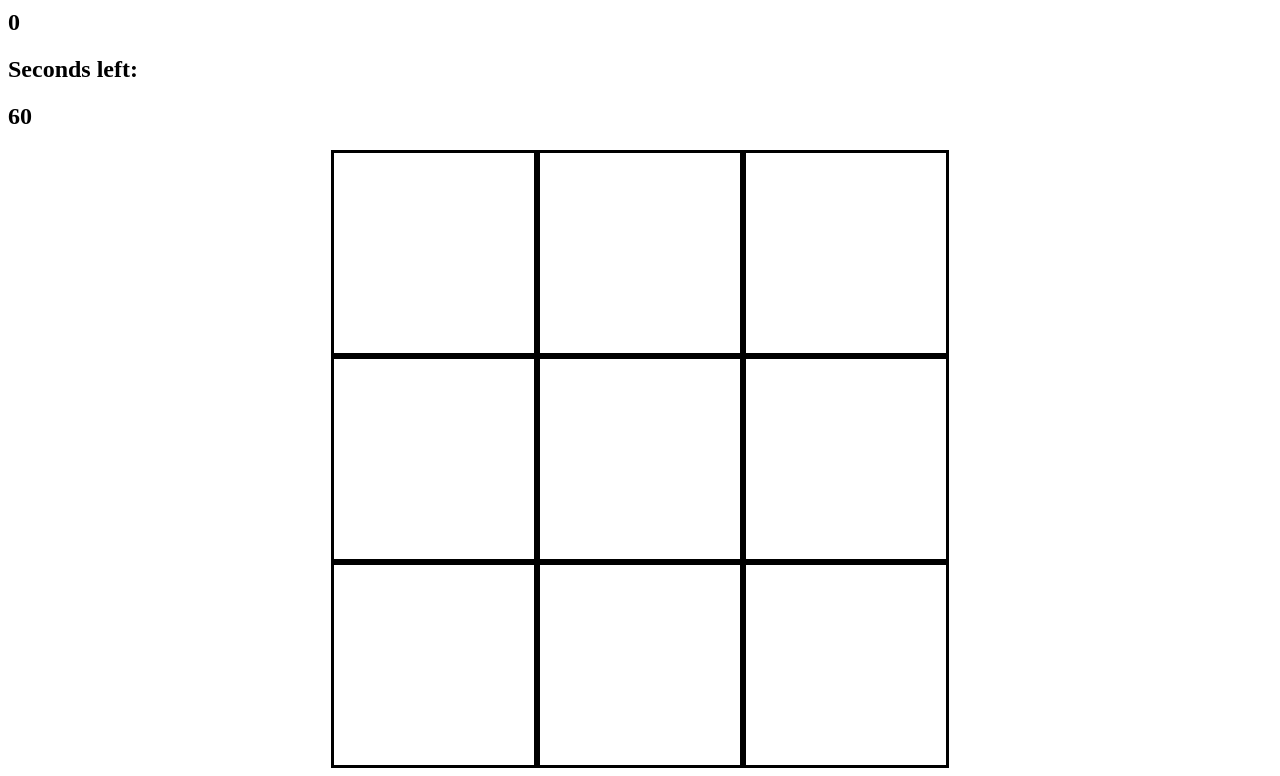
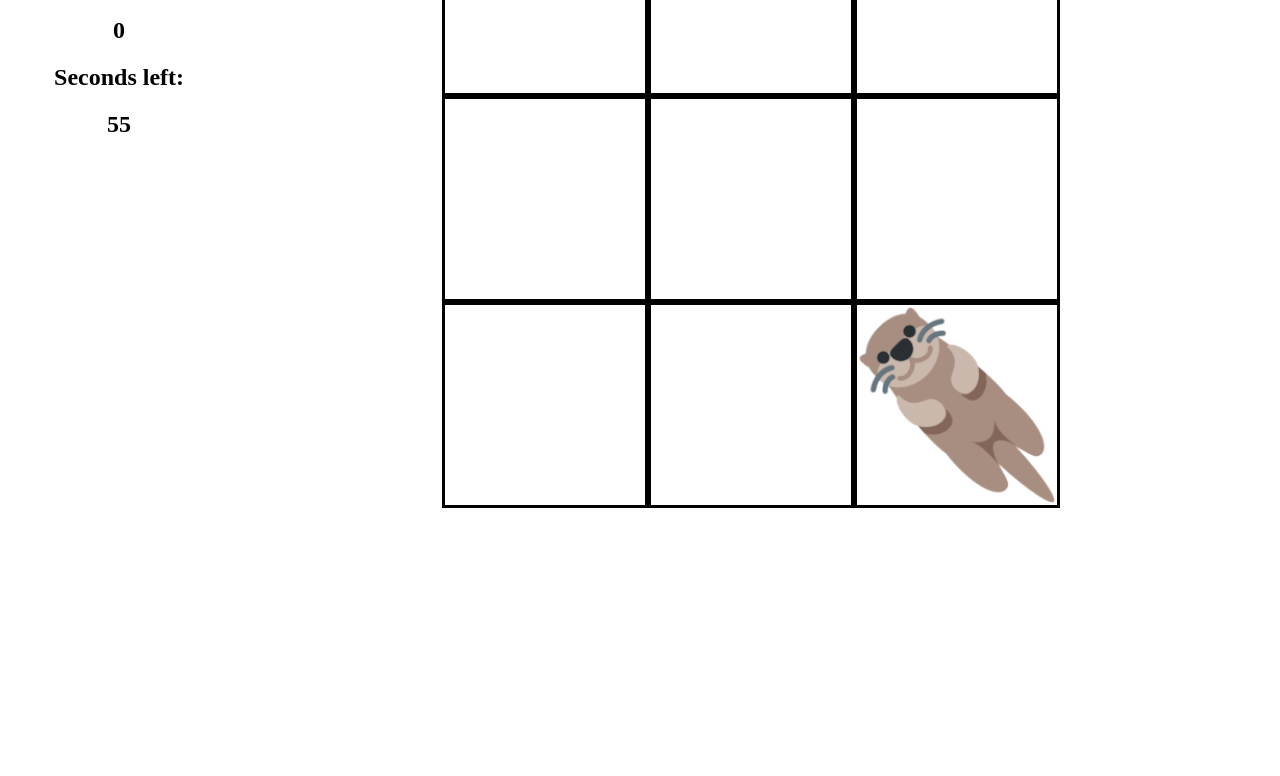
Before and after one commit to victoria-parker/JS-games-for-practice, a plain HTML site: page whack-a-mole/index.html in a window 1280 px wide. Shown: the part 118-894 px from the top of the page. After the commit the page ends 800 px from the top, so only its background shows below. Drawn offline with Linux system fonts and the light colour scheme.

Commit message:
finished js for whack-a-mole game

```diff
--- a/whack-a-mole/app.js
+++ b/whack-a-mole/app.js
@@ -1,5 +1,44 @@
-const square=document.querySelector('.square')
-const mole=document.querySelector('.mole')
+const square=document.querySelectorAll('.square')
+const mole=document.querySelectorAll('.mole')
 const timeLeft=document.querySelector('#time-left')
 
-let score=document.querySelector('#score')
+let score=document.querySelector('#score')// let because it will change will playing
+let result=0
+let currentTime=timeLeft.textContent
+
+function randomSquare(){
+    square.forEach(className => {className.classList.remove('mole')})
+
+    let randomPosition=square[Math.floor(Math.random()*9)]
+    randomPosition.classList.add('mole')
+
+    //assign the id of the randomPosition to hitPosition for us to use later
+    hitPosition = randomPosition.id
+}
+
+square.forEach(id=>{
+    id.addEventListener('mouseup',()=>{
+        if(id.id === hitPosition){
+            result=result+1
+            score.textContent=result
+        }
+    })
+})
+
+function moveMole(){
+   let timerId=null;
+    timerId=setInterval(randomSquare,1000)
+}
+
+moveMole()
+
+function countDown(){
+    currentTime--
+    timeLeft.textContent=currentTime
+
+    if(currentTime === 0){
+        clearInterval(timerId)
+        alert('GAME OVER! Your final score is '+result)
+    }
+}
+let timerId= setInterval(countDown,1000)
--- a/whack-a-mole/index.html
+++ b/whack-a-mole/index.html
@@ -5,16 +5,18 @@
     <meta http-equiv="X-UA-Compatible" content="IE=edge">
     <meta name="viewport" content="width=device-width, initial-scale=1.0">
     <title>Whack-A-Mole</title>
+
     <link rel="stylesheet" href="style.css">
 </head>
 <body>
+    <div id="info">
     <h1>Whack-A-Mole!</h1>
     <h2>Your score:</h2>
     <h2 id="score">0</h2>
 
     <h2>Seconds left:</h2>
     <h2 id="time-left">60</h2>
-
+    </div>
     <div class="grid">
         <div class="square" id="1"></div>
         <div class="square" id="2"></div>
@@ -26,6 +28,7 @@
         <div class="square" id="8"></div>
         <div class="square" id="9"></div>
     </div>
-    <script src="app.js"></script>
+
 </body>
+<script src="app.js"></script>
 </html>
--- a/whack-a-mole/style.css
+++ b/whack-a-mole/style.css
@@ -1,3 +1,9 @@
+body{
+    display: flex;
+}
+#info{
+    text-align: center;
+}
 .square{
     width:200px;
     height: 200px;
```
